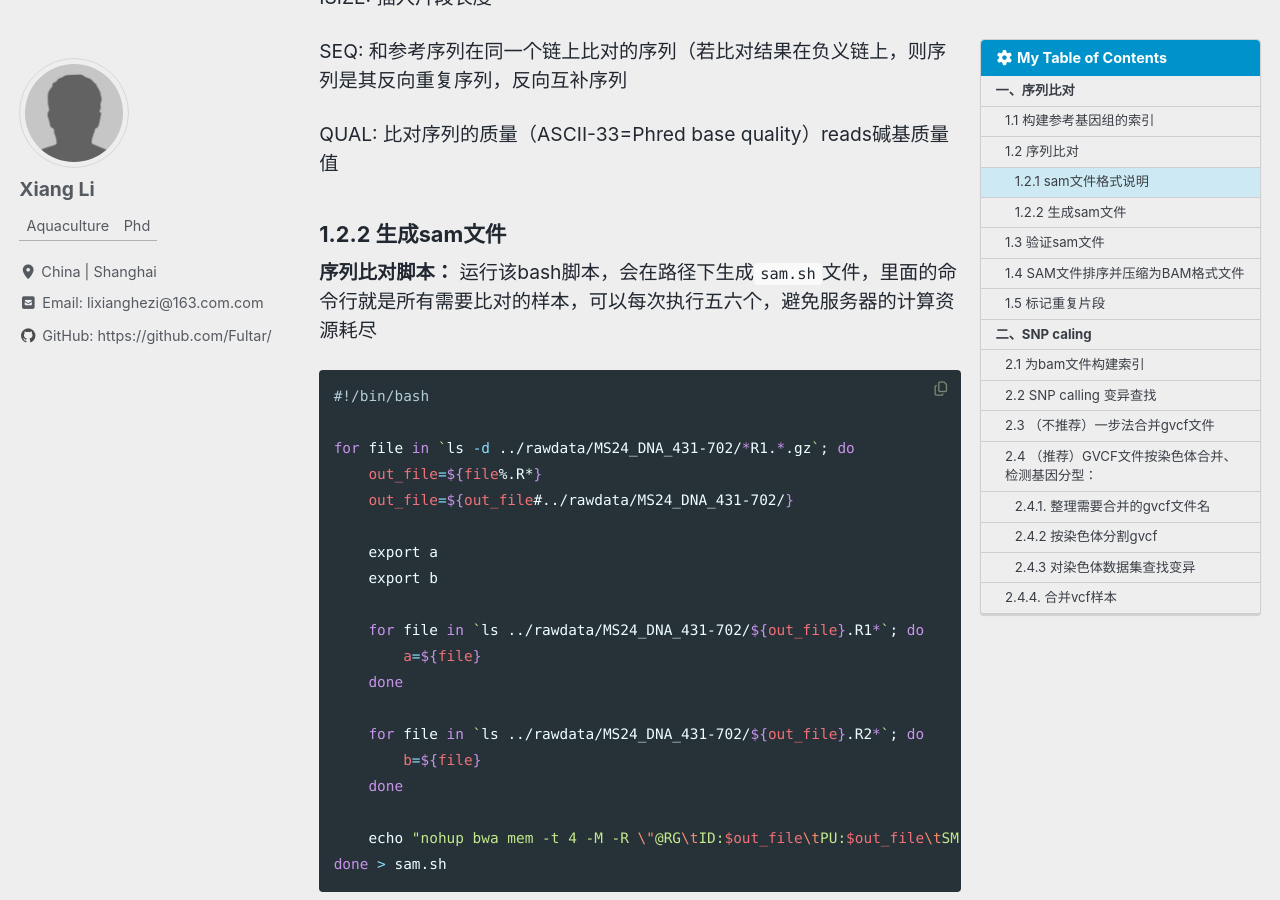
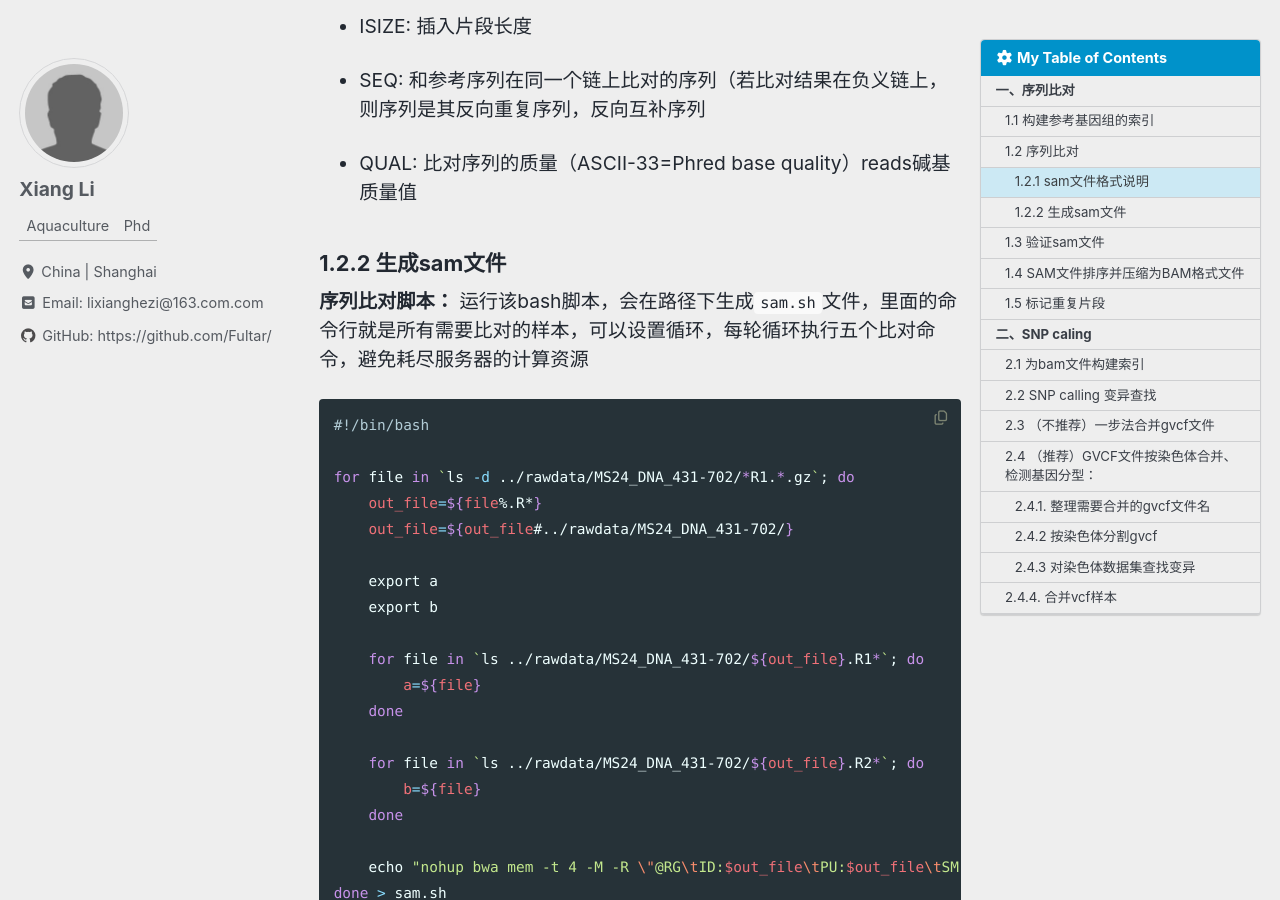
Before and after one commit to Fultar/Fultar.github.io, a Jekyll site: the page built from _posts/2025-12-03-how-to-make-sequencing-files-in-vcf-format.md, in a window 1280 px wide and 900 px high, scrolled down 2207 px. Built offline with Jekyll 4.4.1, drawn with Linux system fonts in a browser that asks for light colours; cached includes are drawn as plain includes; comment, search, counter and statistics services are not loaded; some of the changed text lies outside the part shown.

Commit message:
Update 2025-12-03-how-to-make-sequencing-files-in-vcf-format.md

````diff
--- a/_posts/2025-12-03-how-to-make-sequencing-files-in-vcf-format.md
+++ b/_posts/2025-12-03-how-to-make-sequencing-files-in-vcf-format.md
@@ -49,42 +49,42 @@ SAM文件由两部分组成，头部区和主体区，都以tab分列:
 
 1. 头部区：以’@'开始，体现了比对的一些总体信息:
 
-@HD VN:1.0 SO:unsorted （排序类型）
+- @HD VN:1.0 SO:unsorted （排序类型）
 
-@SQ SN:contig1 LN:9401 （序列ID及长度）
+- @SQ SN:contig1 LN:9401 （序列ID及长度）
 
-@RG ID:sample01 （样品基本信息）
+- @RG ID:sample01 （样品基本信息）
 
-@PG ID:bowtie2 PN:bowtie2 VN:2.0.0-beta7 （比对所使用的软件及版本）
+- @PG ID:bowtie2 PN:bowtie2 VN:2.0.0-beta7 （比对所使用的软件及版本）
 
 
 2. 主体区：比对结果，每一个比对结果是一行，有11个主列和一个可选列:
 
-QNAME:比对的序列名称
+- QNAME:比对的序列名称
 
-FLAG:Bwise FLAG（表明比对类型：paring，strand，mate strand等）
+- FLAG:Bwise FLAG（表明比对类型：paring，strand，mate strand等）
 
-RENAME:比对上的参考序列名;例如：NC_000075.6
+- RENAME:比对上的参考序列名;例如：NC_000075.6
 
-POS: 1-Based的比对上的最左边的定位
+- POS: 1-Based的比对上的最左边的定位
 
-MAPQ: 比对质量
+- MAPQ: 比对质量
 
-CIGAR Extended CIGAR string:（操作符：MIDNSHP）比对结果信息；匹配碱基数，可变剪接等
+- CIGAR Extended CIGAR string:（操作符：MIDNSHP）比对结果信息；匹配碱基数，可变剪接等
 
-MRNM: 相匹配的另外一条序列，比对上的参考序列名
+- MRNM: 相匹配的另外一条序列，比对上的参考序列名
 
-MPOS: 1-Based leftmost Mate Position （相比于MRNM列来讲意思和POS差不多
+- MPOS: 1-Based leftmost Mate Position （相比于MRNM列来讲意思和POS差不多
 
-ISIZE: 插入片段长度
+- ISIZE: 插入片段长度
 
-SEQ: 和参考序列在同一个链上比对的序列（若比对结果在负义链上，则序列是其反向重复序列，反向互补序列
+- SEQ: 和参考序列在同一个链上比对的序列（若比对结果在负义链上，则序列是其反向重复序列，反向互补序列
 
-QUAL: 比对序列的质量（ASCII-33=Phred base quality）reads碱基质量值
+- QUAL: 比对序列的质量（ASCII-33=Phred base quality）reads碱基质量值
 
 ### 1.2.2 生成sam文件
 **序列比对脚本：**
-运行该bash脚本，会在路径下生成```sam.sh```文件，里面的命令行就是所有需要比对的样本，可以每次执行五六个，避免服务器的计算资源耗尽
+运行该bash脚本，会在路径下生成`sam.sh`文件，里面的命令行就是所有需要比对的样本，可以设置循环，每轮循环执行五个比对命令，避免耗尽服务器的计算资源
 ```shell
 #!/bin/bash
 
````
Also changed, not shown: other parts of _posts/2025-12-03-how-to-make-sequencing-files-in-vcf-format.md (+1 -1 lines).
